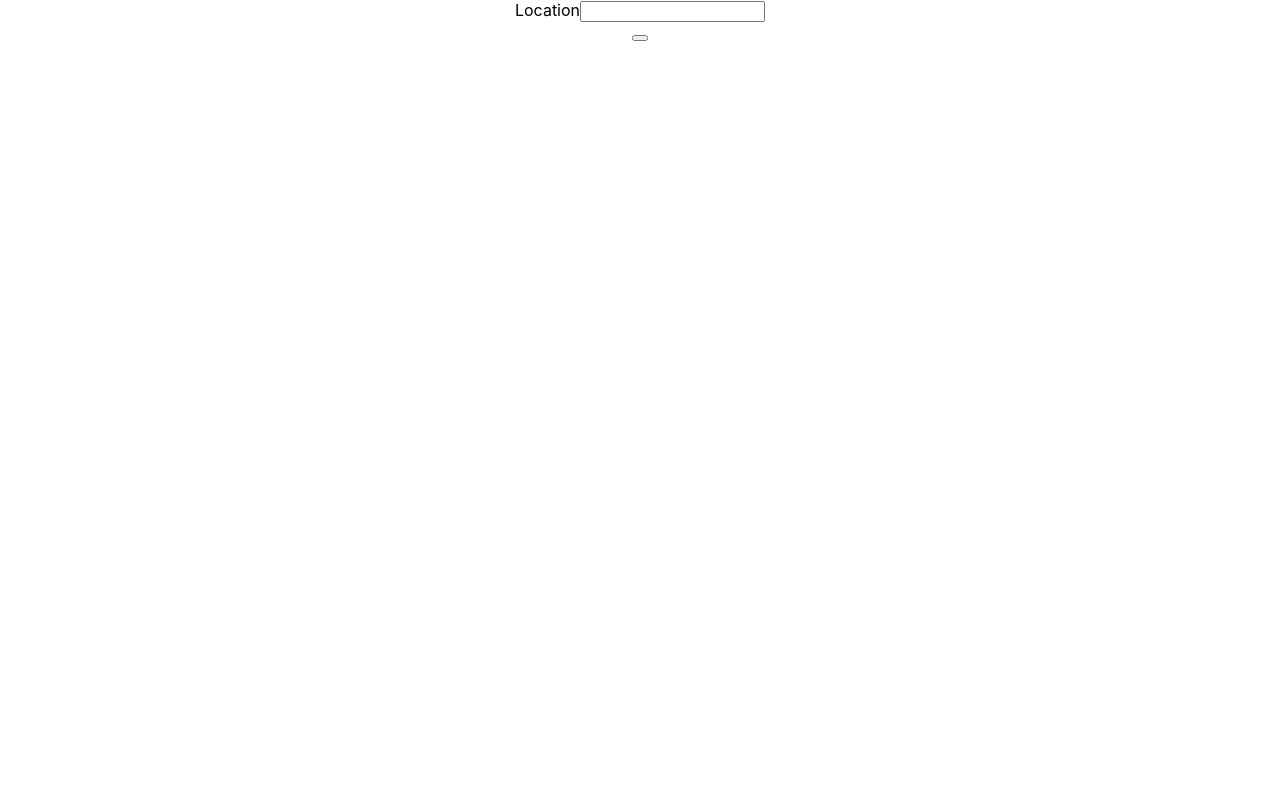
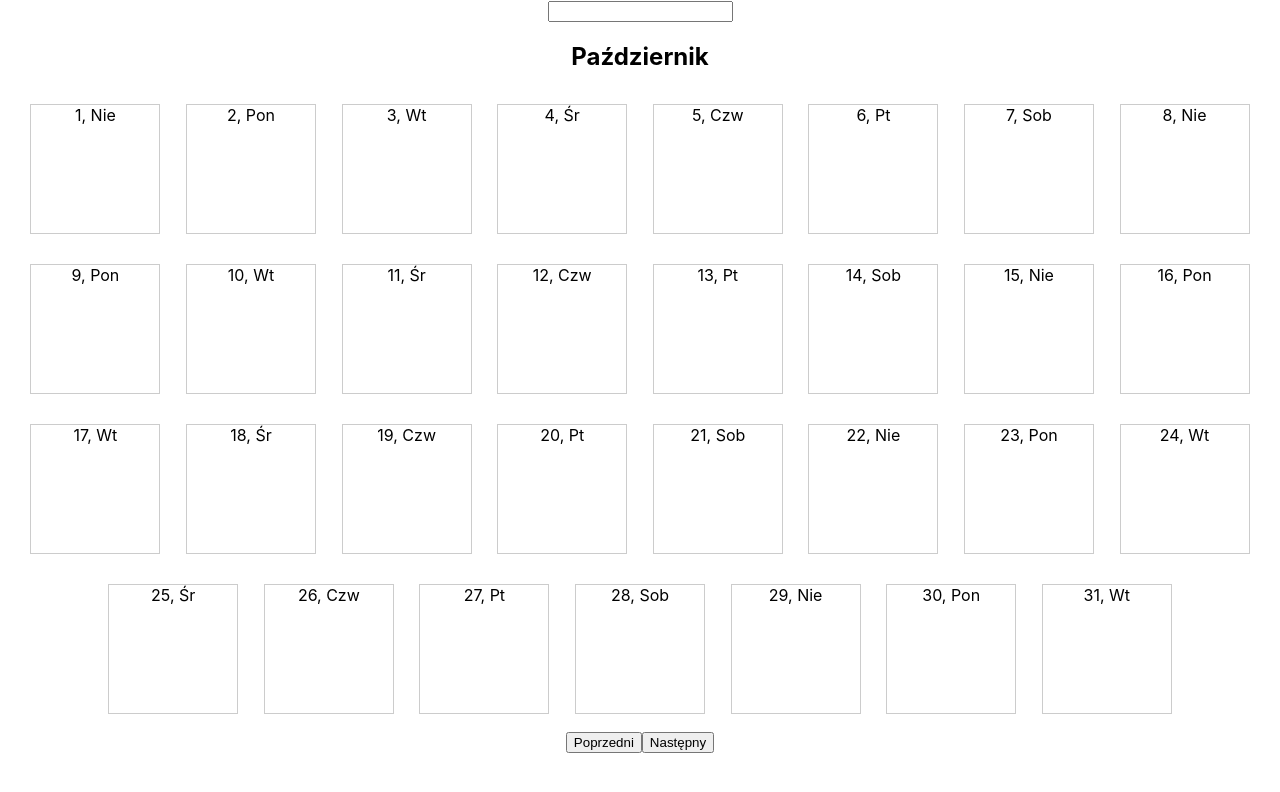
Before and after one commit to patrykG99/CalendarApp, a React (Create React App) app in the folder frontend/weatherfrontend/: page / in a window 1280 px wide. Shown: the top 792 px of the page. Built offline with nearby package versions, Linux system fonts and the light colour scheme.

Commit message:
Added simple calendar component

```diff
--- a/frontend/weatherfrontend/package.json
+++ b/frontend/weatherfrontend/package.json
@@ -34,5 +34,8 @@
       "last 1 firefox version",
       "last 1 safari version"
     ]
+  },
+  "devDependencies": {
+    "sass": "^1.68.0"
   }
 }
--- a/frontend/weatherfrontend/src/App.js
+++ b/frontend/weatherfrontend/src/App.js
@@ -1,6 +1,8 @@
 import logo from './logo.svg';
 import './App.css';
 import Options from "./components/options.component";
+import Calendar from "./components/calendar.component";
+import React from "react";
 
 function App() {
   return (
@@ -8,6 +10,7 @@ function App() {
 
 
       <Options/>
+        <Calendar/>
     </div>
   );
 }
--- /dev/null
+++ b/frontend/weatherfrontend/src/components/calendar.component.js
@@ -0,0 +1,56 @@
+import React, { useState } from 'react';
+import "./styles.scss"
+
+const months = ['Styczeń', 'Luty', 'Marzec', 'Kwiecień', 'Maj', 'Czerwiec', 'Lipiec', 'Sierpień', 'Wrzesień', 'Październik', 'Listopad', 'Grudzień'];
+
+const getDayName = (day, month, year) => {
+    const days = ['Nie', 'Pon', 'Wt', 'Śr', 'Czw', 'Pt', 'Sob'];
+    const date = new Date(year, month, day);
+    return days[date.getDay()];
+};
+
+const Calendar = () => {
+    const [date, setDate] = useState(new Date());
+
+    const currentMonth = date.getMonth();
+    const currentYear = date.getFullYear();
+    const daysInMonth = new Date(currentYear, currentMonth + 1, 0).getDate();
+
+    const daysOfMonth = Array.from({ length: daysInMonth }, (_, i) => i + 1);
+
+    const handleDayClick = (event) => {
+        const clickedDay = event.currentTarget.getAttribute('data-day');
+        const clickedMonth = event.currentTarget.getAttribute('data-month');
+        console.log(`Kliknięto dzień: ${clickedDay}, miesiąc: ${clickedMonth}`);
+    };
+
+    const handleNextMonth = () => {
+        setDate(new Date(currentYear, currentMonth + 1, 1));
+    };
+
+    const handlePrevMonth = () => {
+        setDate(new Date(currentYear, currentMonth - 1, 1));
+    };
+
+    return (
+        <>
+            <div><h2>{months[currentMonth]}</h2></div>
+        <div className={"calendar"}>
+            {daysOfMonth.map((day, index) => (
+                <div
+                    key={index}
+                    className="dayCard"
+                    data-day={day}
+                    data-month={currentMonth}
+                    onClick={handleDayClick}
+                >
+                    {day}, {getDayName(day, currentMonth, currentYear)}
+                </div>
+            ))}
+        </div>
+            <div><button onClick={handlePrevMonth}>Poprzedni</button>
+                <button onClick={handleNextMonth}>Następny</button></div>
+        </>
+    );
+};
+export default Calendar;
--- a/frontend/weatherfrontend/src/components/options.component.js
+++ b/frontend/weatherfrontend/src/components/options.component.js
@@ -1,5 +1,6 @@
 import React, {Component, useEffect, useState} from "react";
 import * as events from "events";
+import Calendar from "./calendar.component";
 
 
 
@@ -14,6 +15,7 @@ export default function Options(){
 
     const [inputValue, setInputValue] = useState("");
     const [suggestions, setSuggestions] = useState([]);
+
 
 
 
@@ -61,27 +63,25 @@ export default function Options(){
 
 
     return (
-        <>
-            <form onSubmit={getWeather}>
-                <label>Location</label>
-                <input onChange={(e) => suggestLocation(e.target.value)} value={inputValue} />
-                <div id={"suggestions"}>
-                    {suggestions.map((suggestion, index) => (
+        <div>
+            <input
+                value={inputValue}
+                onInput={(e) => suggestLocation(e.target.value)}
+            />
+            <div>
+                {suggestions.map((suggestion, index) => (
                     <div
                         key={index}
                         onClick={() => handleClick(suggestion.name)}
-
+                        // Tu możesz dodać dodatkowe style lub klasy
                     >
                         {suggestion.name}
                     </div>
-                ))}</div>
-                <button type={"submit"}></button>
+                ))}
+            </div>
+            <div>
 
-
-
-
-
-            </form>
-        </>
+            </div>
+        </div>
     );
 }
--- /dev/null
+++ b/frontend/weatherfrontend/src/components/styles.scss
@@ -0,0 +1,17 @@
+html, body { height: 100%; width: 100%; margin: 0; }
+
+.dayCard {
+    width: 10%;
+    height: 20%;
+    margin:1%;
+    text-align: center;
+    border: 1px solid #ccc;
+}
+.calendar{
+    display: flex;
+    height: 80vh;
+    flex-wrap: wrap;
+    justify-content: center;
+
+
+}
```
Also changed, not shown: 2 other files (tests, documents, lock files or other folders).
